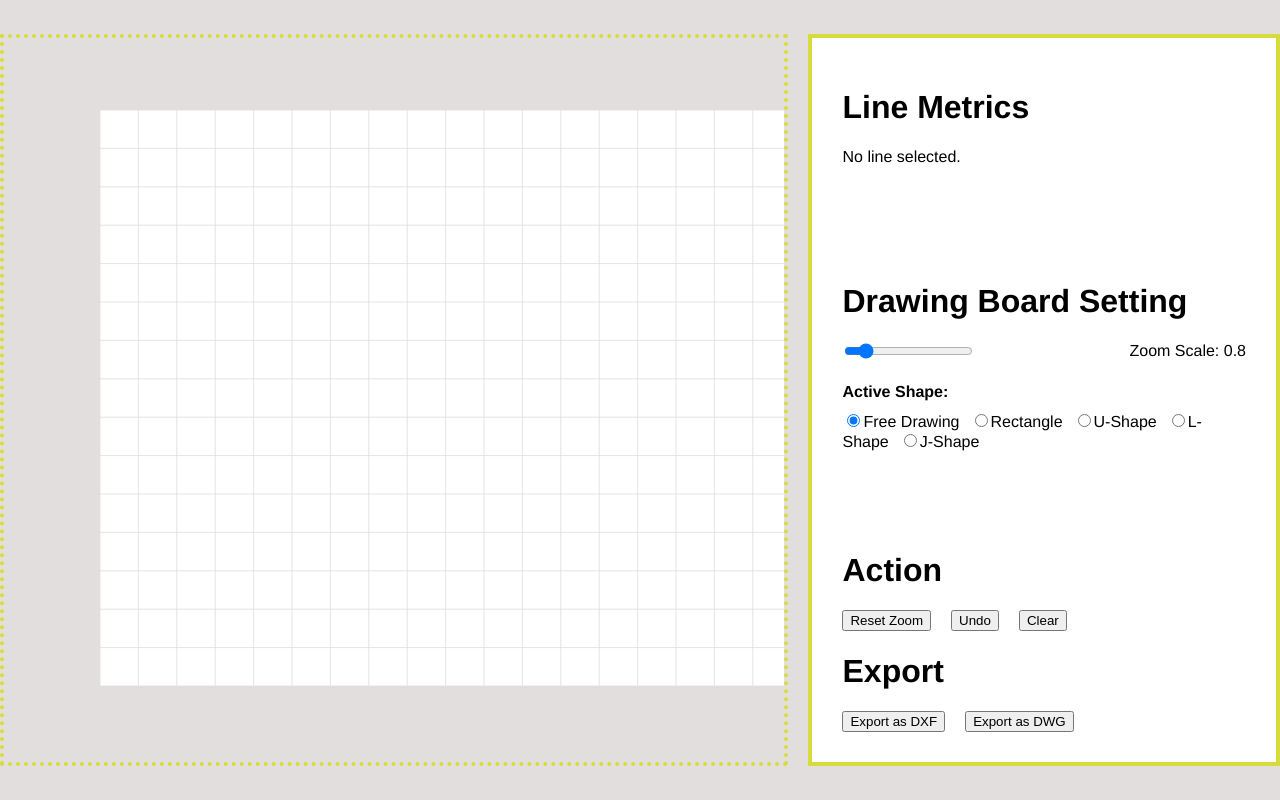
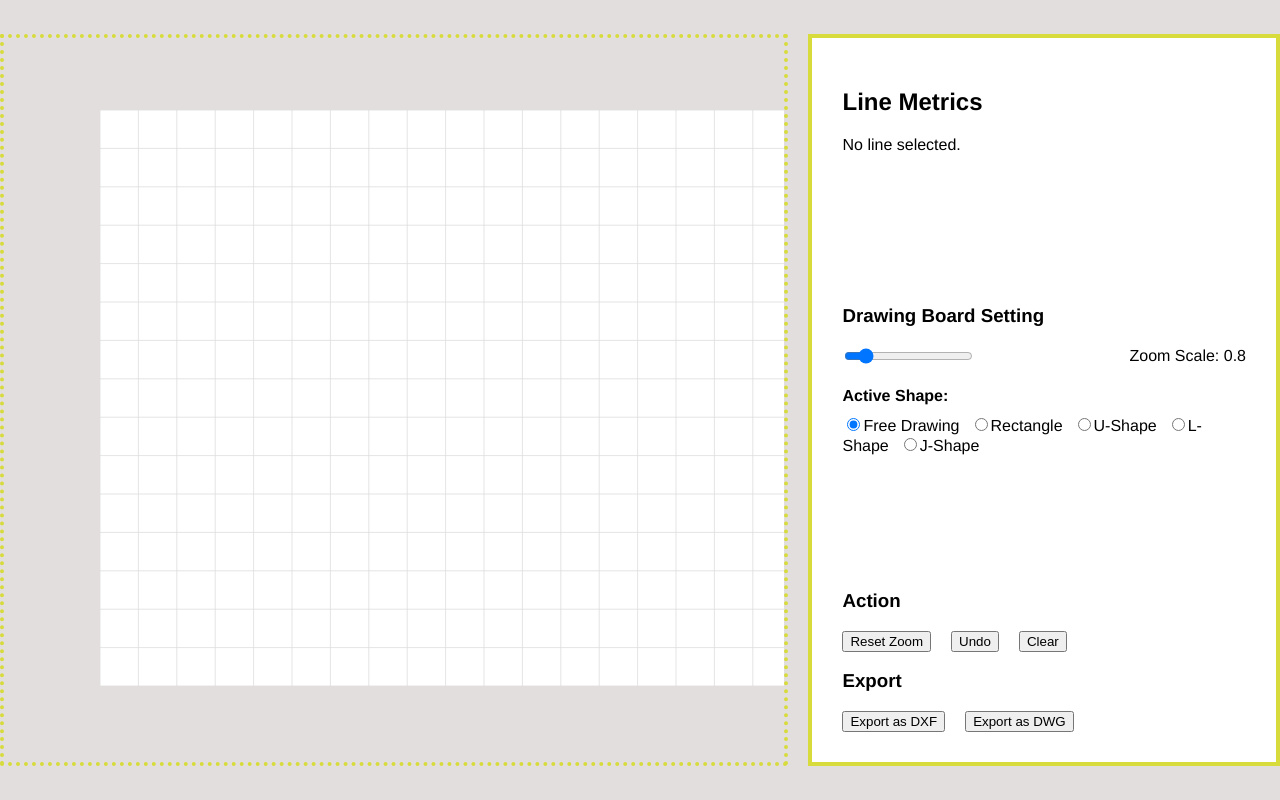
Before and after one commit to ahsan-sabri/React-Canvas, a React (Create React App) app: page / in a window 1280 px wide. Built offline with nearby package versions, Linux system fonts and the light colour scheme.

Commit message:
master #comment bevel update with line curvature update

```diff
--- a/src/components/SvgCanvas.js
+++ b/src/components/SvgCanvas.js
@@ -23,27 +23,11 @@ function PolygonDrawer() {
 
 
   useEffect(() => {
-    const drawLineFromPoints = (point1, point2, index) => {
-      if (!point1 || !point2) return null;
 
-      const line = lines[index]
-
-      const newLine = {
-        x1: Math.round(point1.x),
-        y1: Math.round(point1.y),
-        x2: Math.round(point2.x),
-        y2: Math.round(point2.y),
-        length: Math.round(Math.sqrt((point2.x - point1.x) ** 2 + (point2.y - point1.y) ** 2)),
-        bevel: line ? line.bevel : 'none',
-        bezierCurvature: line ? line.bezierCurvature : 0,
-      };
-
-      return newLine;
-    }
-
+    // update selected lline on change line index
     const updateSelectedLine = (newIndex) => {
       const newSelectedLine = lines[newIndex];
-      if (newIndex) {
+      if (newSelectedLine) {
         setSelectedLine(newSelectedLine);
       }
       else {
@@ -53,6 +37,7 @@ function PolygonDrawer() {
 
     updateSelectedLine(selectedLineIndex)
 
+    // if points and lines are not same then draw the closing line
     if (isClosed && points.length !== lines.length) {
       const updatedLines = [...lines]
       const newLine = drawLineFromPoints(points[points.length - 1], points[0], points.length - 1);
@@ -60,6 +45,11 @@ function PolygonDrawer() {
       setLines(updatedLines)
     }
 
+    if (activeShape && activeShape !== 'freeDrawing') {
+      //
+    }
+
+    // eslint-disable-next-line react-hooks/exhaustive-deps
   }, [isClosed, lines, points, selectedLineIndex]);
 
   const drawLineFromPoints = (point1, point2, index) => {
@@ -74,7 +64,7 @@ function PolygonDrawer() {
       y2: Math.round(point2.y),
       length: Math.round(Math.sqrt((point2.x - point1.x) ** 2 + (point2.y - point1.y) ** 2)),
       bevel: line ? line.bevel : 'none',
-      bezierCurvature: line ? line.bezierCurvature : 0,
+      bezierCurvature: isClosed && line ? line.bezierCurvature : 0,
     };
 
     return newLine;
@@ -88,7 +78,6 @@ function PolygonDrawer() {
     setPoints(shapePoints)
     // draw lines
     updateLinesAfterPointsUpdate(shapePoints)
-
   }
 
   const getNewCoordinateOnLineLengthChange = (index, newLength) => {
@@ -185,17 +174,12 @@ function PolygonDrawer() {
     if (value === 'freeDrawing') return;
 
     setIsClosed(true)
-
     //draw the shape
     drawReadyShape(value)
   }
 
   const handleLineClick = (index) => {
     setSelectedLineIndex(index);
-
-    // Set selected line details
-    const selectedLine = lines[index];
-    setSelectedLine(selectedLine);
   };
 
   const handlePointClick = (event) => {
@@ -503,28 +487,40 @@ function PolygonDrawer() {
     const perpendicularX = -dy / length * 4; // 4 pixels offset
     const perpendicularY = dx / length * 4; // 4 pixels offset
     let bevel = null;
+    let stroke = ''
+    if (line.bevel !== null) {
+      stroke = line.bevel
+    }
 
     // Draw shadow line for bevel
-    if (line.bevel === 'yellow') {
+    if (line.bezierCurvature === 0) {
       bevel = <line
-        key={`line-shadow-yellow-${index}`}
+        key={`line-shadow-${stroke}-${index}`}
         className='bevel'
         x1={line.x1 - perpendicularX}
         y1={line.y1 - perpendicularY}
         x2={line.x2 - perpendicularX}
         y2={line.y2 - perpendicularY}
-        stroke={'yellow'}
+        stroke={stroke}
         strokeWidth={6}
       />
-    } else if (line.bevel === 'black') {
-      bevel = <line
-        key={`line-shadow-black-${index}`}
+    } else {
+      const controlPoint = getBezierControlPoint(
+        line.x1 - perpendicularX,
+        line.y1 - perpendicularY,
+        line.x2 - perpendicularX,
+        line.y2 - perpendicularY,
+        line.bezierCurvature
+      )
+
+      bevel = <path
+        key={`path-shadow-${stroke}-${index}`}
         className='bevel'
-        x1={line.x1 - perpendicularX}
-        y1={line.y1 - perpendicularY}
-        x2={line.x2 - perpendicularX}
-        y2={line.y2 - perpendicularY}
-        stroke={'gray'}
+        d={`M ${line.x1 - perpendicularX} ${line.y1 - perpendicularY}
+            Q ${controlPoint.x} ${controlPoint.y},
+            ${line.x2 - perpendicularX} ${line.y2 - perpendicularY}`}
+        fill={"transparent"}
+        stroke={stroke}
         strokeWidth={6}
       />
     }
@@ -565,13 +561,19 @@ function PolygonDrawer() {
     if (points.length < 3 || !isClosed) return null;
 
     let pathString = `M ${points[0].x} ${points[0].y}`;
-    for (let i = 1; i < points.length; i++) {
-      const currentPoint = points[i];
+    for (let i = 1; i <= points.length; i++) {
       const previousPoint = points[i - 1];
+      let currentPoint = points[i];
+      let line = lines[i - 1];
 
-      if (lines[i - 1].bezierCurvature !== 0) {
+      if (i === points.length) {
+        currentPoint = points[0]
+        line = lines[i - 1]
+      }
+
+      if (line && line.bezierCurvature !== 0) {
         // Calculate control points for Bezier curve
-        const controlPoint = getBezierControlPoint(previousPoint.x, previousPoint.y, currentPoint.x, currentPoint.y, lines[i - 1].bezierCurvature);
+        const controlPoint = getBezierControlPoint(previousPoint.x, previousPoint.y, currentPoint.x, currentPoint.y, line.bezierCurvature);
 
         // Append Bezier curve to path string
         pathString += ` Q ${controlPoint.x},${controlPoint.y}, ${currentPoint.x},${currentPoint.y}`;
@@ -672,7 +674,7 @@ function PolygonDrawer() {
           style={{ border: '4px solid #D7DC3C', background: '#fff', padding: '30px', marginLeft: '20px', display: 'flex', flexDirection: 'column', justifyContent: 'space-between', textAlign: 'left' }}
         >
           <div>
-            <h1>Line Metrics</h1>
+            <h2>Line Metrics</h2>
             {selectedLine && (
               <div style={{ textAlign: 'left' }}>
                 <p style={{ fontWeight: 'bold' }}>Line {selectedLineIndex + 1} is selected</p>
@@ -735,7 +737,7 @@ function PolygonDrawer() {
             }
           </div>
           <div>
-            <h1>Drawing Board Setting</h1>
+            <h3>Drawing Board Setting</h3>
             <div style={{ display: 'flex', justifyContent: 'space-between', alignItems: 'center' }}>
               <input
                 type="range"
@@ -789,12 +791,12 @@ function PolygonDrawer() {
           </div>
           {/* button for export  */}
           <div>
-            <h1 >Action</h1>
+            <h3 >Action</h3>
             <button onClick={handleResetZoom} style={{ marginRight: '20px' }}>Reset Zoom</button>
             <button onClick={handleUndo} style={{ marginRight: '20px' }}>Undo</button>
             <button onClick={handleClear}>Clear</button>
 
-            <h1 >Export</h1>
+            <h3 >Export</h3>
             <button style={{ marginRight: '20px' }} onClick={handleExportDxf}>Export as DXF</button>
             <button onClick={handleExportDwg}>Export as DWG</button>
           </div>
```
